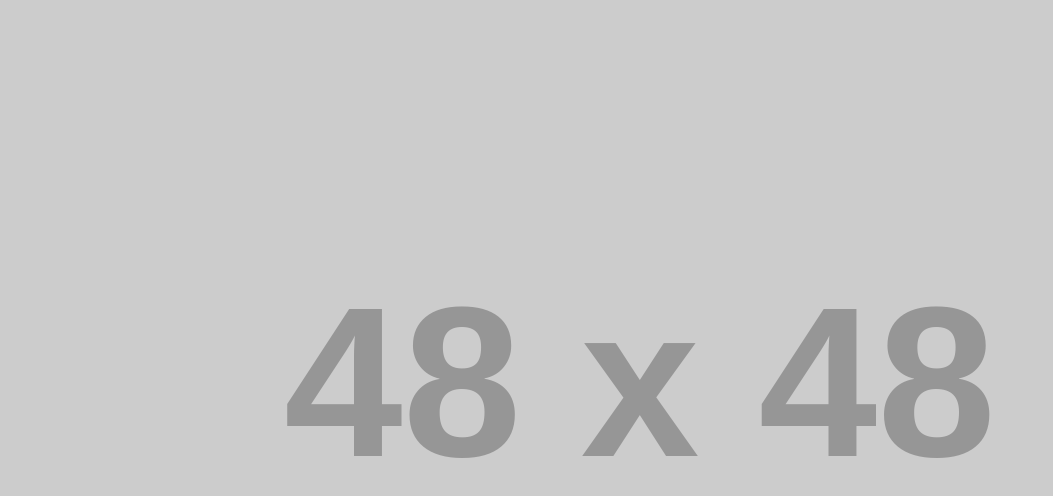
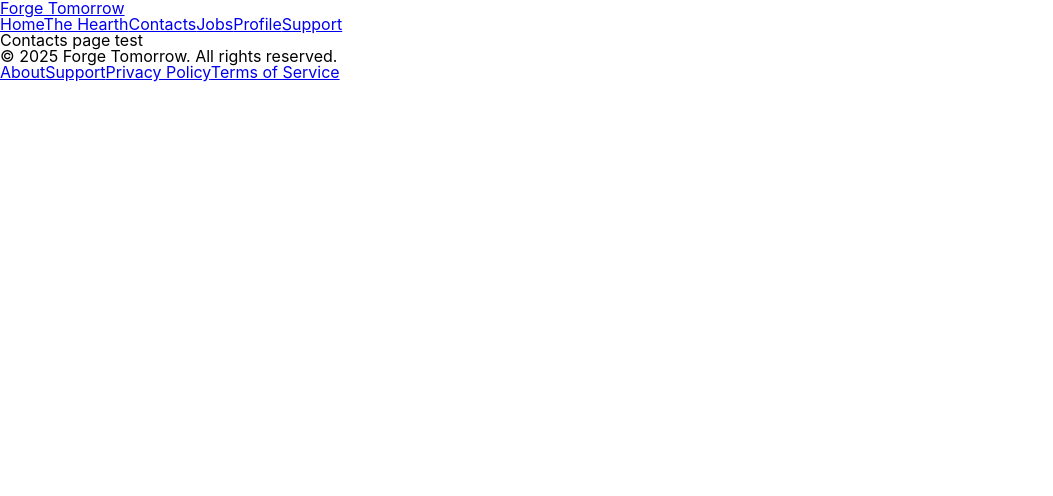
Before and after one commit to ObywanKenoby309/forgetomorrow-site, a Next.js app: page /contacts in a window 1280 px wide. Shown: the top 496 px of the page, without its empty margins (0-1053 px from the left). Built offline with nearby package versions, Linux system fonts and the light colour scheme.

Commit message:
Update contacts.js

```diff
--- a/pages/contacts.js
+++ b/pages/contacts.js
@@ -1,80 +1,3 @@
-import Head from 'next/head';
-import ContactsList from '../components/ContactsList';
-import RequestList from '../components/RequestList';
-import EventList from '../components/EventList';
-
 export default function Contacts() {
-  const contacts = [
-    { id: 1, name: 'Jane Doe', status: 'Open to Opportunities', photo: 'https://via.placeholder.com/48' },
-  ];
-
-  const incomingRequests = [
-    { id: 1, name: 'John Smith', photo: 'https://via.placeholder.com/40' },
-  ];
-
-  const outgoingRequests = [
-    { id: 1, name: 'Emily Rose', photo: 'https://via.placeholder.com/40' },
-  ];
-
-  const events = [
-    {
-      id: 1,
-      title: 'Networking Workshop',
-      datetime: 'Aug 15, 2025 | 2:00 PM - 4:00 PM',
-      description: 'Online Webinar with industry coaches.',
-    },
-  ];
-
-  function handleViewProfile(contact) {
-    alert(`View profile for ${contact.name} coming soon!`);
-  }
-
-  function handleAcceptRequest(request) {
-    alert(`Accept request from ${request.name} coming soon!`);
-  }
-
-  function handleDeclineRequest(request) {
-    alert(`Decline request from ${request.name} coming soon!`);
-  }
-
-  function handleCancelRequest(request) {
-    alert(`Cancel request to ${request.name} coming soon!`);
-  }
-
-  function handleEventDetails(event) {
-    alert(`Details for ${event.title} coming soon!`);
-  }
-
-  return (
-    <>
-      <Head>
-        <title>ForgeTomorrow - My Contacts</title>
-      </Head>
-
-      <main className="max-w-6xl mx-auto p-6 space-y-10 min-h-[80vh] bg-[#ECEFF1] text-[#212121]">
-        <h1 className="text-4xl font-bold text-[#FF7043] mb-6 text-center">My Contacts</h1>
-
-        <section className="bg-white rounded-lg shadow p-6">
-          <h2 className="text-2xl font-semibold text-[#FF7043] mb-4">Contacts</h2>
-          <ContactsList contacts={contacts} onViewProfile={handleViewProfile} />
-        </section>
-
-        <section className="bg-white rounded-lg shadow p-6">
-          <h2 className="text-2xl font-semibold text-[#FF7043] mb-4">Pending Requests</h2>
-          <RequestList
-            incomingRequests={incomingRequests}
-            outgoingRequests={outgoingRequests}
-            onAccept={handleAcceptRequest}
-            onDecline={handleDeclineRequest}
-            onCancel={handleCancelRequest}
-          />
-        </section>
-
-        <section className="bg-white rounded-lg shadow p-6">
-          <h2 className="text-2xl font-semibold text-[#FF7043] mb-4">Upcoming Events</h2>
-          <EventList events={events} onEventDetails={handleEventDetails} />
-        </section>
-      </main>
-    </>
-  );
+  return <div>Contacts page test</div>;
 }
```
